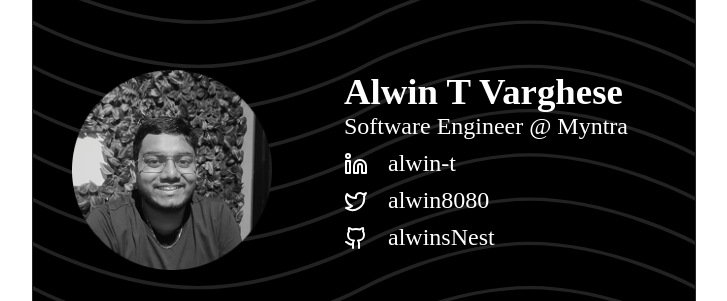
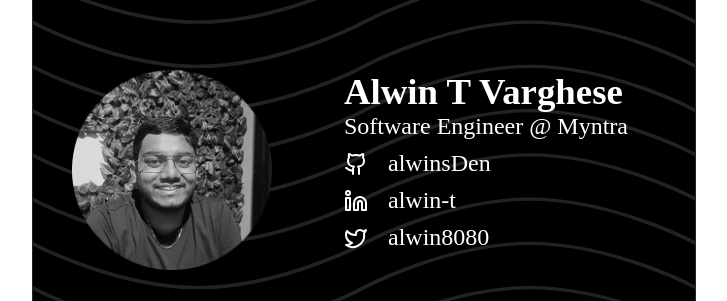
Before and after one commit to xGamma-ai/xgamma-cloudflare, a React (Vite) app: page /alwin in a window 1280 px wide. Shown: the top 301 px of the page, without its empty margins (276-1003 px from the left). Built offline with nearby package versions, Linux system fonts and the light colour scheme; a web font is replaced by a local one.

Commit message:
Add GitHub link for Alwin's profile and remove outdated link

```diff
--- a/src/pages/teamProfiles/alwint.tsx
+++ b/src/pages/teamProfiles/alwint.tsx
@@ -10,6 +10,11 @@
   const imageList = [image_1, image_2, image_4, image_3];
   const socials: ISocials[] = [
     {
+      icon: <Github color="#ffffff" />,
+      name: 'alwinsDen',
+      url: 'http://github.com/alwinsDen',
+    },
+    {
       icon: <Linkedin color="#ffffff" />,
       name: 'alwin-t',
       url: 'http://linkedin.com/in/alwin-t-808315202',
@@ -18,11 +23,6 @@
       icon: <Twitter color="#ffffff" />,
       name: 'alwin8080',
       url: 'http://x.com/alwin8080',
-    },
-    {
-      icon: <Github color="#ffffff" />,
-      name: 'alwinsNest',
-      url: 'http://github.com/alwinsNest',
     },
   ];
   return (
```
